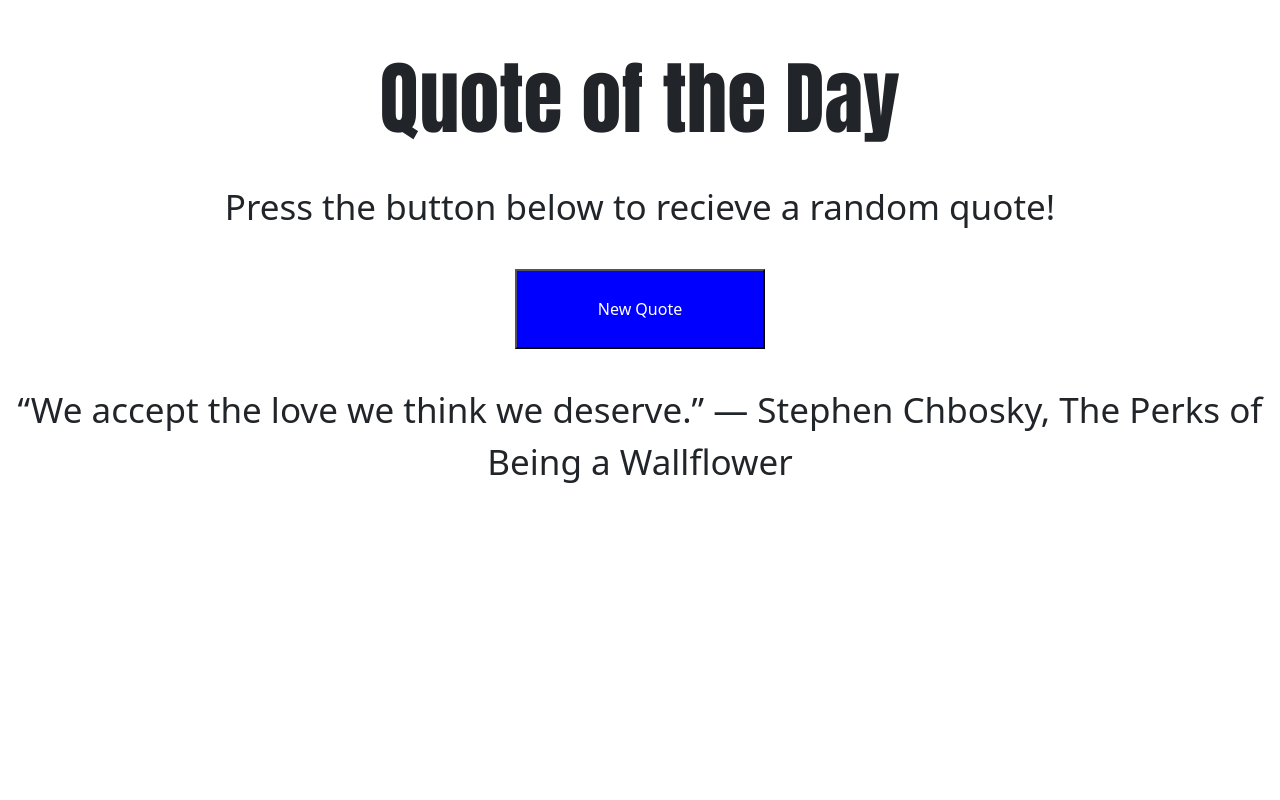
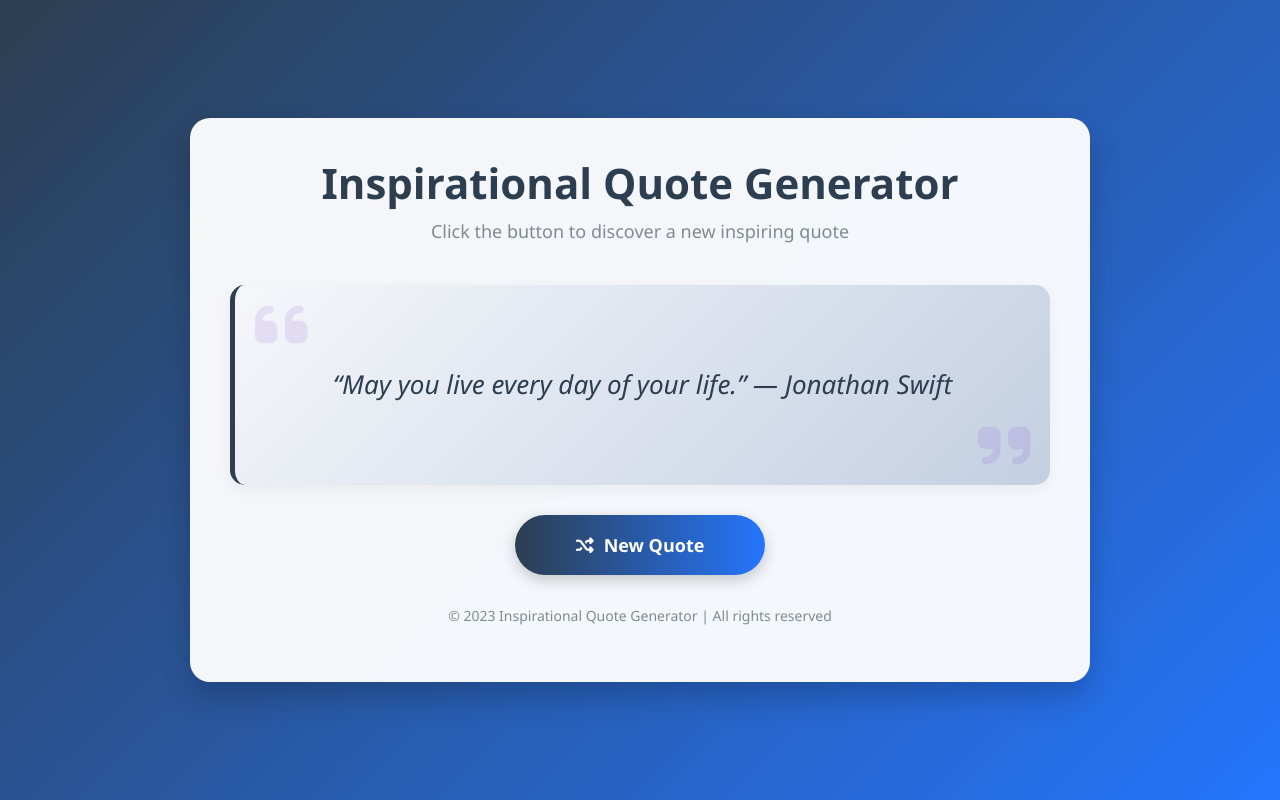
Before and after one commit to doaa-hassanein/-Random-Quote-Generator., a plain HTML site: page index.html in a window 1280 px wide. Both pictures are taken after a click on the button "New Quote". Drawn offline with Linux system fonts and the light colour scheme.

Commit message:
new commit

```diff
--- a/css/style.css
+++ b/css/style.css
@@ -1,41 +1,173 @@
- div{
-    margin-top: 50px;
-    text-align: center;
+  * {
+            margin: 0;
+            padding: 0;
+            box-sizing: border-box;
+            font-family: 'Segoe UI', Tahoma, Geneva, Verdana, sans-serif;
+        }
 
+        body {
+            background: linear-gradient(135deg, #2c3e50 0%, #2575fc 100%);
+            min-height: 100vh;
+            display: flex;
+            align-items: center;
+            justify-content: center;
+            padding: 20px;
+            color: #333;
+        }
+
+        .container {
+            max-width: 900px;
+            width: 100%;
+            background-color: rgba(255, 255, 255, 0.95);
+            border-radius: 20px;
+            box-shadow: 0 15px 30px rgba(0, 0, 0, 0.2);
+            padding: 40px;
+            text-align: center;
+            position: relative;
+            overflow: hidden;
+        }
+
+
+        h1 {
+            font-size: 42px;
+            color: #2c3e50;
+            margin-bottom: 10px;
+            font-weight: 700;
+        }
+
+        .subtitle {
+            font-size: 18px;
+            color: #7f8c8d;
+            margin-bottom: 40px;
+        }
+
+        .quote-box {
+            background: linear-gradient(135deg, #f5f7fa 0%, #c3cfe2 100%);
+            border-radius: 15px;
+            padding: 40px 30px;
+            margin: 30px 0;
+            box-shadow: 0 5px 15px rgba(0, 0, 0, 0.05);
+            border-left: 5px solid #2c3e50;
+            position: relative;
+            min-height: 200px;
+            display: flex;
+            align-items: center;
+            justify-content: center;
+        }
+
+        .quote-icon {
+            position: absolute;
+            font-size: 60px;
+            color: rgba(106, 17, 203, 0.1);
+        }
+
+        .quote-icon.left {
+            top: 10px;
+            left: 20px;
+        }
+
+        .quote-icon.right {
+            bottom: 10px;
+            right: 20px;
+            transform: rotate(180deg);
+        }
+
+        #output {
+            font-size: 26px;
+            line-height: 1.6;
+            color: #2c3e50;
+            font-style: italic;
+            position: relative;
+            z-index: 1;
+        }
+
+        .author {
+            display: block;
+            margin-top: 20px;
+            font-size: 20px;
+            color: #6a11cb;
+            font-weight: 600;
+            font-style: normal;
+        }
+
+        .button-container {
+            margin-top: 30px;
+        }
+
+        #btn {
+            width: 250px;
+            height: 60px;
+            background: linear-gradient(to right, #2c3e50, #2575fc);
+            color: white;
+            border: none;
+            border-radius: 50px;
+            font-size: 18px;
+            font-weight: 600;
+            cursor: pointer;
+            transition: all 0.5s ease;
+            box-shadow: 0 5px 15px rgba(0, 0, 0, 0.2);
+            display: flex;
+            align-items: center;
+            justify-content: center;
+            gap: 10px;
+            margin: 0 auto;
+            -webkit-transition: all 0.5s ease;
+            -moz-transition: all 0.5s ease;
+            -ms-transition: all 0.5s ease;
+            -o-transition: all 0.5s ease;
 }
 
-h1{
-    font-size: 80px;
-    font-family: Impact;
-    font-weight: 900;
-}
+        #btn:hover {
+            background: linear-gradient(to right, #2575fc, #2c3e50);
+            transform: translateY(-3px);
+            box-shadow: 0 8px 20px rgba(0, 0, 0, 0.3);
+        }
 
-p{
-    font-size: 35px;
-    font-weight: 400;
+        #btn:active {
+            transform: translateY(1px);
+        }
 
-}
+        .footer {
+            margin-top: 30px;
+            font-size: 14px;
+            color: #7f8c8d;
+        }
 
-p {
-    display: block;
-    margin-block-start: 1em;
-    margin-block-end: 1em;
-    margin-inline-start: 0px;
-    margin-inline-end: 0px;
-    unicode-bidi: isolate;
-}
+        /* Responsive design for small screens */
+        @media (max-width: 768px) {
+            .container {
+                padding: 30px 20px;
+            }
 
-button{
-    width: 250px;
-    height: 80px;
-    background-color: blue;
-    color: white;
-    transition: all 0.2s;
-    -webkit-transition: all 0.2s;
-    -moz-transition: all 0.2s;
-    -ms-transition: all 0.2s;
-    -o-transition: all 0.2s;
-}
-button:hover{
-    background-color: green;
-}
+            h1 {
+                font-size: 32px;
+            }
+
+            #output {
+                font-size: 22px;
+            }
+
+            .author {
+                font-size: 18px;
+            }
+
+            #btn {
+                width: 220px;
+                height: 55px;
+                font-size: 16px;
+            }
+
+            .quote-box {
+                padding: 30px 20px;
+            }
+        }
+
+        /* Animation effects */
+        @keyframes fadeIn {
+            from { opacity: 0; transform: translateY(10px); }
+            to { opacity: 1; transform: translateY(0); }
+        }
+
+        .fade-in {
+            animation: fadeIn 0.5s ease forwards;
+        }
--- a/index.html
+++ b/index.html
@@ -6,6 +6,7 @@
     <meta name="viewport" content="width=device-width, initial-scale=1.0">
     <title>Document</title>
 
+      <link rel="stylesheet" href="https://cdnjs.cloudflare.com/ajax/libs/font-awesome/6.4.0/css/all.min.css">
     <link rel="stylesheet" href="./css/all.min.css">
     <link rel="stylesheet" href="./css/bootstrap.min.css">
 
@@ -17,18 +18,27 @@
 
 <body>
 
-    <div>
-        <h1>Quote of the Day</h1>
-        <p >Press the button below to recieve a random quote!</p>
-
-        <button id="btn" >New Quote</button>
-
-        <p id="output"></p>
-
-    </div>
 
 
+    <div class="container">
+        <h1>Inspirational Quote Generator</h1>
+        <p class="subtitle">Click the button to discover a new inspiring quote</p>
 
+        <div class="quote-box">
+            <i class="fas fa-quote-left quote-icon left"></i>
+            <i class="fas fa-quote-left quote-icon right"></i>
+            <div id="output">Click the button below to display an inspiring quote</div>
+        </div>
+
+        <div class="button-container">
+            <button id="btn">
+                <i class="fas fa-random"></i>
+                New Quote
+            </button>
+        </div>
+
+        <p class="footer">© 2023 Inspirational Quote Generator | All rights reserved</p>
+    </div>
 
 
 
--- a/js/main.js
+++ b/js/main.js
@@ -1,41 +1,37 @@
-var btn = document.getElementById("btn");
-var output = document.getElementById("output");
-var quotes = [
-    " “Be yourself; everyone else is already taken. ― Oscar Wilde” ",
+        var btn = document.getElementById("btn");
+        var output = document.getElementById("output");
+        var quotes = [
+            "“Be yourself; everyone else is already taken.” ― Oscar Wilde",
+            "“Two things are infinite: the universe and human stupidity; and I'm not sure about the universe.” ― Albert Einstein",
+            "“A room without books is like a body without a soul.” ― Marcus Tullius Cicero",
+            "“Be who you are and say what you feel, because those who mind don't matter, and those who matter don't mind.” ― Bernard M. Baruch",
+            "“You've gotta dance like there's nobody watching, Love like you'll never be hurt, Sing like there's nobody listening, And live like it's heaven on earth.” ― William W. Purkey",
+            "“You know you're in love when you can't fall asleep because reality is finally better than your dreams.” ― Dr. Seuss",
+            "“If you tell the truth, you don't have to remember anything.” ― Mark Twain",
+            "“A friend is someone who knows all about you and still loves you.” ― Elbert Hubbard",
+            "“To live is the rarest thing in the world. Most people exist, that is all.” ― Oscar Wilde",
+            "“You only live once, but if you do it right, once is enough.” ― Mae West",
+            "“Be the change that you wish to see in the world.” ― Mahatma Gandhi",
+            "“Don't walk in front of me… I may not follow. Don't walk behind me… I may not lead. Walk beside me… just be my friend.” ― Albert Camus",
+            "“Always forgive your enemies; nothing annoys them so much.” ― Oscar Wilde",
+            "“We accept the love we think we deserve.” ― Stephen Chbosky, The Perks of Being a Wallflower",
+            "“Life is what happens to you while you're busy making other plans.” ― John Lennon",
+            "“The way to get started is to quit talking and begin doing.” ― Walt Disney",
+            "“Life is either a daring adventure or nothing at all.” ― Helen Keller",
+            "“The purpose of our lives is to be happy.” ― Dalai Lama",
+            "“Get busy living or get busy dying.” ― Stephen King",
+            "“You have within you right now, everything you need to deal with whatever the world can throw at you.” ― Brian Tracy",
+            "“The only impossible journey is the one you never begin.” ― Tony Robbins",
+            "“In the end, it's not the years in your life that count. It's the life in your years.” ― Abraham Lincoln",
+            "“Life is really simple, but we insist on making it complicated.” ― Confucius",
+            "“May you live every day of your life.” ― Jonathan Swift",
+            "“Life itself is the most wonderful fairy tale.” ― Hans Christian Andersen"
+        ];
 
-    ' "Two things are infinite: the universe and human stupidity; and I"m not sure about the universe. ― Albert Einstein',
-
-    " “A room without books is like a body without a soul. ― Marcus Tullius Cicero",
-
-    " “Be who you are and say what you feel, because those who mind don't matter, and those who matter don't mind.”― Bernard M. Baruch ",
-
-    "  “You've gotta dance like there's nobody watching Love like you'll never be hurt, Sing like there's nobody listening, And live like it's heaven on earth.”― William W. Purkey  ",
-
-    "  “You know you're in love when you can't fall asleep because reality is finally better than your dreams.”― Dr. Seuss   ",
-
-    "If you tell the truth, you don't have to remember anything.― Mark Twain",
-
-    "A friend is someone who knows all about you and still loves you.― Elbert Hubbard",
-
-    "To live is the rarest thing in the world. Most people exist, that is all.― Oscar Wilde",
-
-    "You only live once, but if you do it right, once is enough.― Mae West",
-
-    "Be the change that you wish to see in the world.― Mahatma Gandhi",
-
-    " Don’t walk in front of me… I may not follow Don’t walk behind me… I may not lead Walk beside me… just be my friend”― Albert Camus",
-
-    " “Always forgive your enemies; nothing annoys them so much.”― Oscar Wilde ",
-
-    "  “We accept the love we think we deserve.” ― Stephen Chbosky, The Perks of Being a Wallflower "
-
-]
-
-btn.addEventListener('click', function () {
-
-    var randomquote = quotes[Math.floor(Math.random() * quotes.length)]
-    output.innerHTML = randomquote;
-
-})
-
-/***********************************************************************************************************************************/
+        btn.addEventListener('click', function () {
+            var randomQuote = quotes[Math.floor(Math.random() * quotes.length)];
+            output.innerHTML = randomQuote;
+            output.classList.remove('fade-in');
+            void output.offsetWidth; // Trigger reflow
+            output.classList.add('fade-in');
+        });
```
